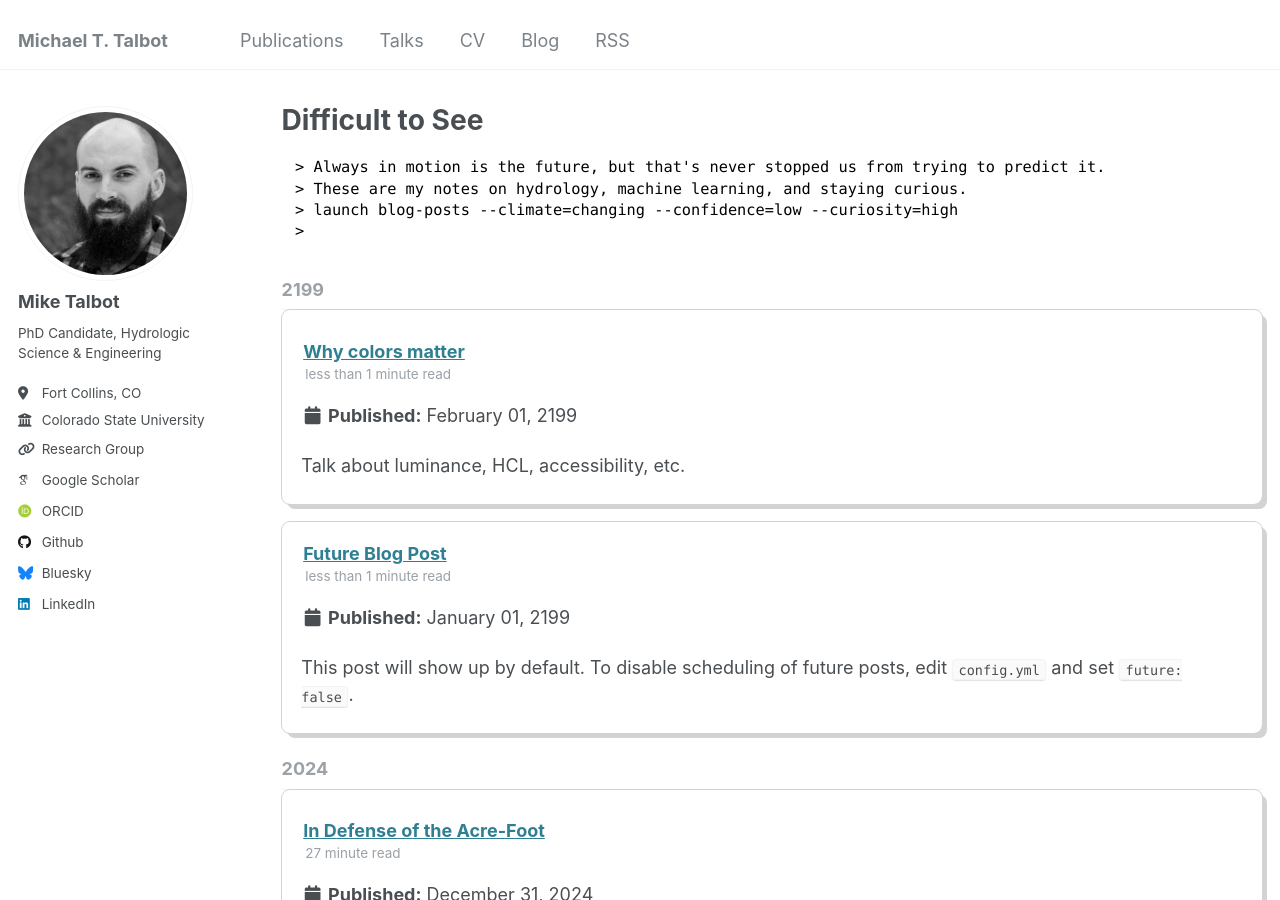
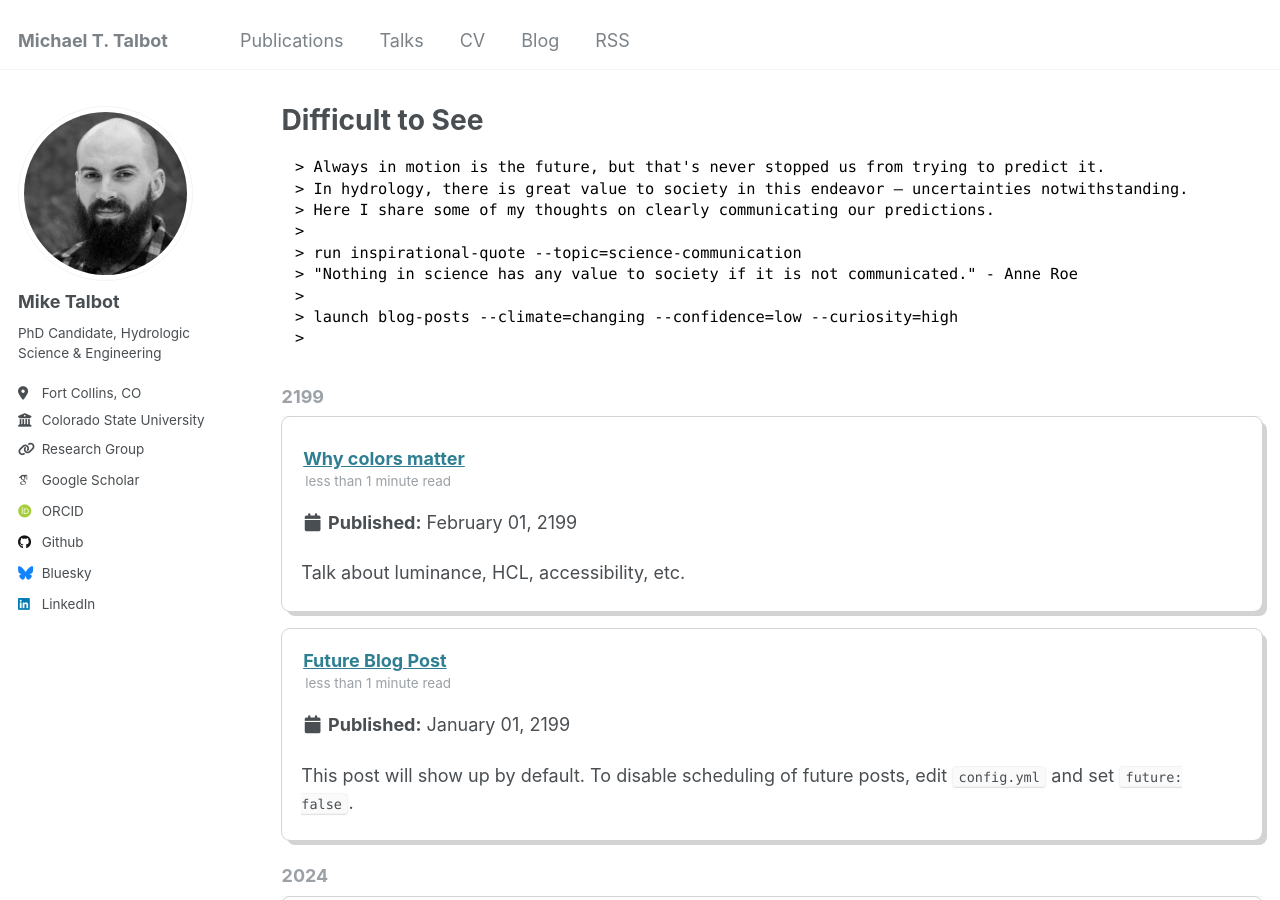
Before and after one commit to realmiketalbot/realmiketalbot.github.io, a Jekyll site: the page built from _pages/year-archive.html, in a window 1280 px wide and 900 px high. Built offline with Jekyll 4.4.1, drawn with Linux system fonts in a browser that asks for light colours; some web fonts are replaced; comment, search, counter and statistics services are not loaded.

Commit message:
Update to blog intro

```diff
--- a/_pages/year-archive.html
+++ b/_pages/year-archive.html
@@ -9,7 +9,7 @@ redirect_from:
 
 {% include base_path %}
 
-<div class="console-style">> Always in motion is the future, but that's never stopped us from trying to predict it.  <br>> These are my notes on hydrology, machine learning, and staying curious.<br>> launch blog-posts --climate=changing --confidence=low --curiosity=high<br>> <span class="blinking-cursor"></span></div>
+<div class="console-style">> Always in motion is the future, but that's never stopped us from trying to predict it. <br>> In hydrology, there is great value to society in this endeavor — uncertainties notwithstanding. <br>> Here I share some of my thoughts on clearly communicating our predictions. <br>> <br>> run inspirational-quote --topic=science-communication <br>> "Nothing in science has any value to society if it is not communicated." - Anne Roe <br>> <br>> launch blog-posts --climate=changing --confidence=low --curiosity=high <br>> <span class="blinking-cursor"></span></div>
 
 {% capture written_year %}'None'{% endcapture %}
 {% for post in site.posts %}
```
